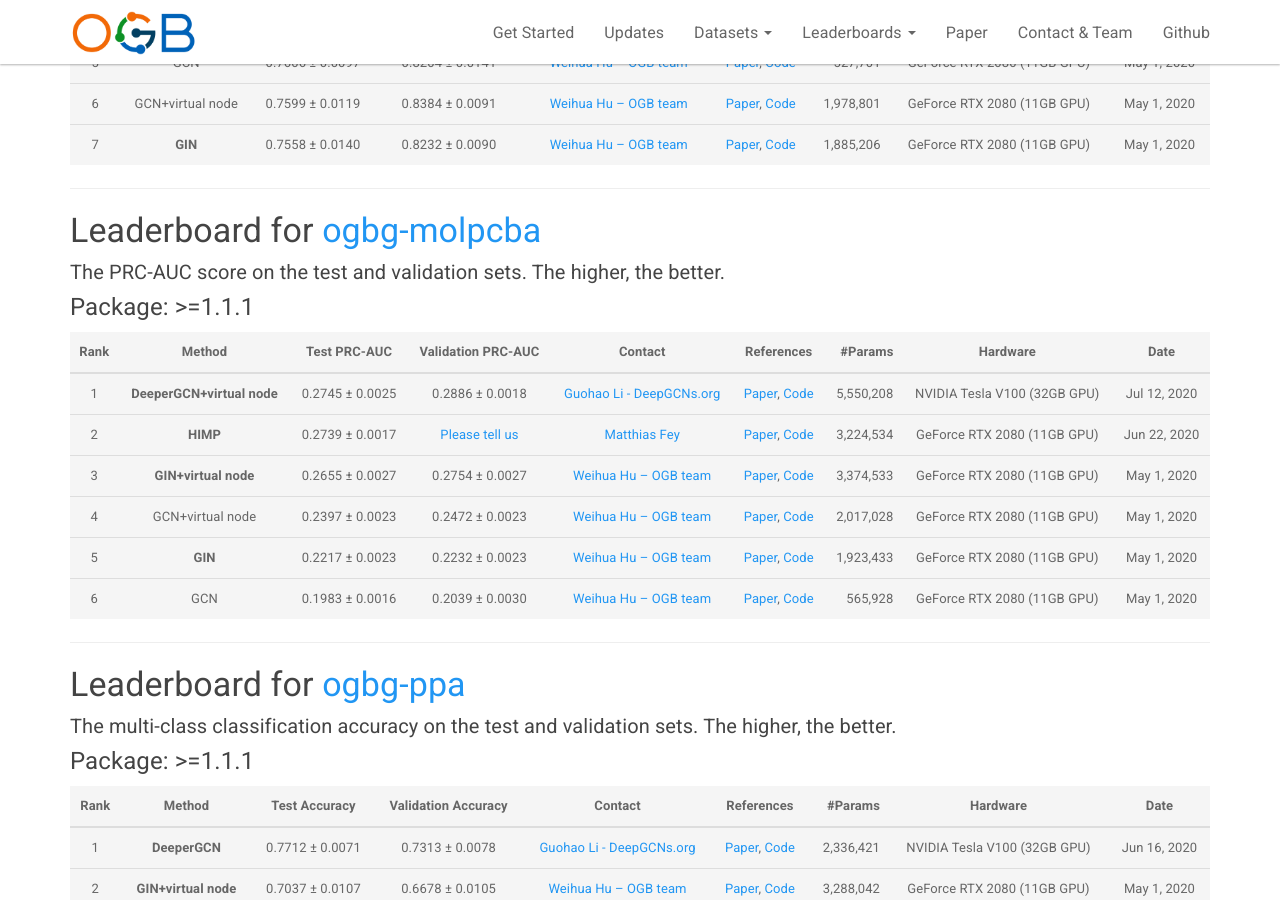
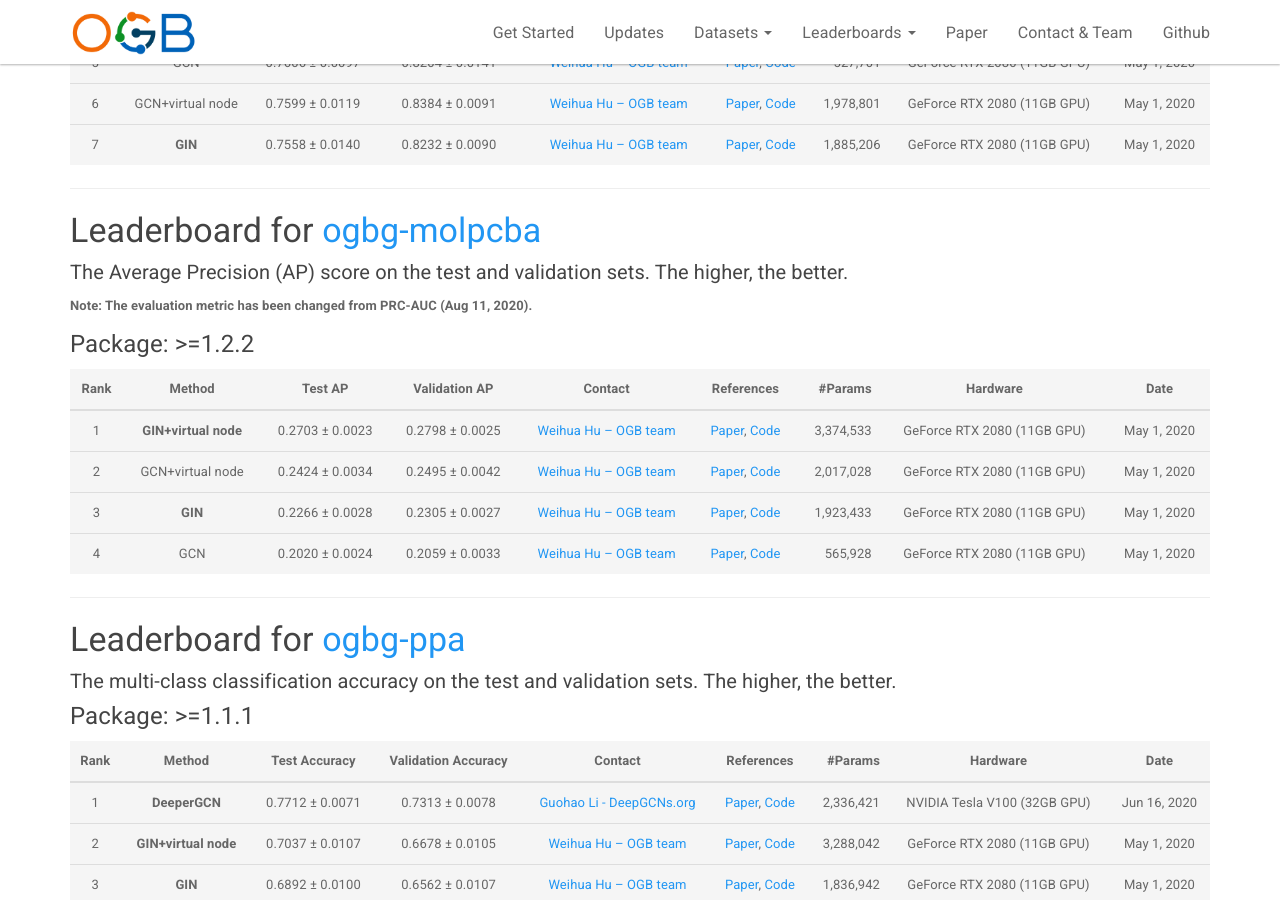
Before and after one commit to snap-stanford/ogb-web, a Jekyll site: the page built from _docs/leaderboard/leader_graphprop.md, in a window 1280 px wide and 900 px high, scrolled down 714 px. Built offline with Jekyll 4.4.1, drawn with Linux system fonts in a browser that asks for light colours.

Commit message:
change from prc-auc to ap

```diff
--- a/_docs/leaderboard/leader_graphprop.md
+++ b/_docs/leaderboard/leader_graphprop.md
@@ -37,18 +37,17 @@ The **bold** method name indicates that the implementation is **official** (by t
 -----------------
 
 ### Leaderboard for [ogbg-molpcba](../graphprop/#ogbg-mol)
-##### The PRC-AUC score on the test and validation sets. The higher, the better.
+##### The Average Precision (AP) score on the test and validation sets. The higher, the better.
+**Note: The evaluation metric has been changed from PRC-AUC (Aug 11, 2020).**
 
-#### Package: >=1.1.1
+#### Package: >=1.2.2
 
-| Rank  | Method | Test PRC-AUC | Validation PRC-AUC | Contact | References | #Params | Hardware | Date
+| Rank  | Method | Test AP | Validation AP | Contact | References | #Params | Hardware | Date
 |:----:|:-----:|:------:|:-----:|:-----:|:-----:|-----:|:-----:|:-----:|
-|  1  |  **DeeperGCN+virtual node**  | 0.2745 ± 0.0025   | 0.2886 ± 0.0018 |[Guohao Li - DeepGCNs.org](mailto:guohao.li@kaust.edu.sa) | [Paper](https://arxiv.org/abs/2006.07739), [Code](https://github.com/lightaime/deep_gcns_torch/tree/master/examples/ogb) | 5,550,208 | NVIDIA Tesla V100 (32GB GPU) | Jul 12, 2020 |
-|  2  |  **HIMP**  | 0.2739 ± 0.0017   | [Please tell us](mailto:ogb@cs.stanford.edu) |[Matthias Fey](mailto:matthias.fey@tu-dortmund.de) | [Paper](https://arxiv.org/abs/2006.12179), [Code](https://github.com/rusty1s/himp-gnn) | 3,224,534 | GeForce RTX 2080 (11GB GPU) | Jun 22, 2020 |
-|  3  |  **GIN+virtual node**  | 0.2655 ± 0.0027   | 0.2754 ± 0.0027 |[Weihua Hu -- OGB team](mailto:weihuahu@cs.stanford.edu) | [Paper](https://arxiv.org/abs/1810.00826), [Code](https://github.com/snap-stanford/ogb/tree/master/examples/graphproppred/mol) | 3,374,533 | GeForce RTX 2080 (11GB GPU) | May 1, 2020 |
-|  4  |  GCN+virtual node  | 0.2397 ± 0.0023   | 0.2472 ± 0.0023 | [Weihua Hu -- OGB team](mailto:weihuahu@cs.stanford.edu) | [Paper](https://arxiv.org/abs/1609.02907), [Code](https://github.com/snap-stanford/ogb/tree/master/examples/graphproppred/mol) | 2,017,028 | GeForce RTX 2080 (11GB GPU) | May 1, 2020 |
-|  5  |  **GIN**  | 0.2217 ± 0.0023   | 0.2232 ± 0.0023 |[Weihua Hu -- OGB team](mailto:weihuahu@cs.stanford.edu) | [Paper](https://arxiv.org/abs/1810.00826), [Code](https://github.com/snap-stanford/ogb/tree/master/examples/graphproppred/mol) | 1,923,433 | GeForce RTX 2080 (11GB GPU) | May 1, 2020 |
-|  6  |  GCN  | 0.1983 ± 0.0016   | 0.2039 ± 0.0030 | [Weihua Hu -- OGB team](mailto:weihuahu@cs.stanford.edu) | [Paper](https://arxiv.org/abs/1609.02907), [Code](https://github.com/snap-stanford/ogb/tree/master/examples/graphproppred/mol) | 565,928 | GeForce RTX 2080 (11GB GPU) | May 1, 2020 |
+|  1  |  **GIN+virtual node**  | 0.2703 ± 0.0023   | 0.2798 ± 0.0025 |[Weihua Hu -- OGB team](mailto:weihuahu@cs.stanford.edu) | [Paper](https://arxiv.org/abs/1810.00826), [Code](https://github.com/snap-stanford/ogb/tree/master/examples/graphproppred/mol) | 3,374,533 | GeForce RTX 2080 (11GB GPU) | May 1, 2020 |
+|  2  |  GCN+virtual node  | 0.2424 ± 0.0034   | 0.2495 ± 0.0042 | [Weihua Hu -- OGB team](mailto:weihuahu@cs.stanford.edu) | [Paper](https://arxiv.org/abs/1609.02907), [Code](https://github.com/snap-stanford/ogb/tree/master/examples/graphproppred/mol) | 2,017,028 | GeForce RTX 2080 (11GB GPU) | May 1, 2020 |
+|  3  |  **GIN**  | 0.2266 ± 0.0028   | 0.2305 ± 0.0027 |[Weihua Hu -- OGB team](mailto:weihuahu@cs.stanford.edu) | [Paper](https://arxiv.org/abs/1810.00826), [Code](https://github.com/snap-stanford/ogb/tree/master/examples/graphproppred/mol) | 1,923,433 | GeForce RTX 2080 (11GB GPU) | May 1, 2020 |
+|  4  |  GCN  | 0.2020 ± 0.0024   | 0.2059 ± 0.0033 | [Weihua Hu -- OGB team](mailto:weihuahu@cs.stanford.edu) | [Paper](https://arxiv.org/abs/1609.02907), [Code](https://github.com/snap-stanford/ogb/tree/master/examples/graphproppred/mol) | 565,928 | GeForce RTX 2080 (11GB GPU) | May 1, 2020 |
 
 
 <a name="ogbg-ppa"/>
--- a/update_leaderboard.py
+++ b/update_leaderboard.py
@@ -20,7 +20,7 @@ dataset2metric['ogbl-citation'] = 'MRR'
 dataset2metric['ogbl-wikikg'] = 'MRR'
 dataset2metric['ogbl-biokg'] = 'MRR'
 dataset2metric['ogbg-molhiv'] = 'ROC-AUC'
-dataset2metric['ogbg-molpcba'] = 'PRC-AUC'
+dataset2metric['ogbg-molpcba'] = 'AP'
 dataset2metric['ogbg-ppa'] = 'Accuracy'
 dataset2metric['ogbg-code'] = 'F1 score'
 
```
Also changed, not shown: _docs/datasets/graphprop.md (+2 -2 lines), _docs/leaderboard/_leader_graphprop_scaf.md (+3 -2 lines).
